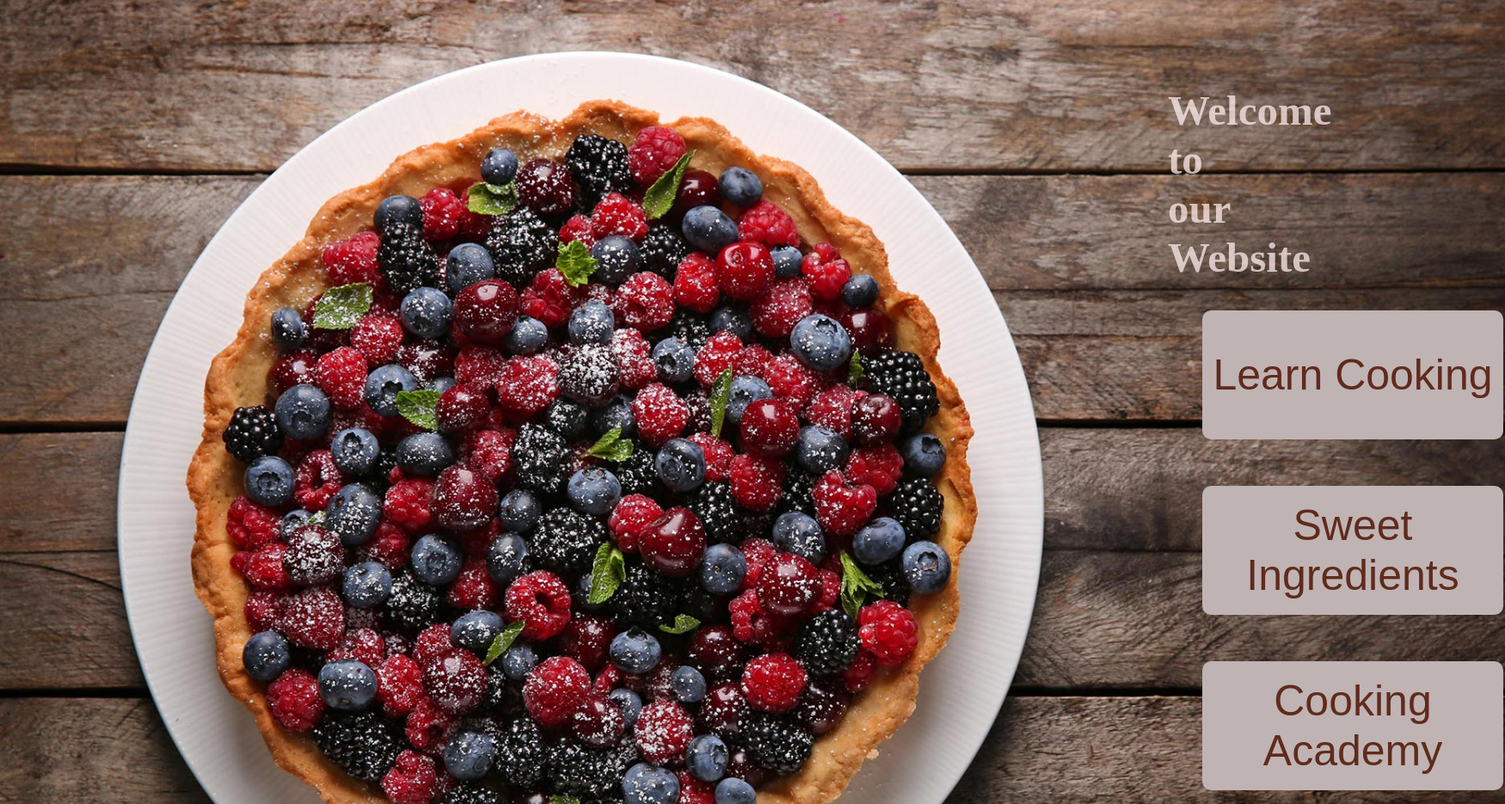
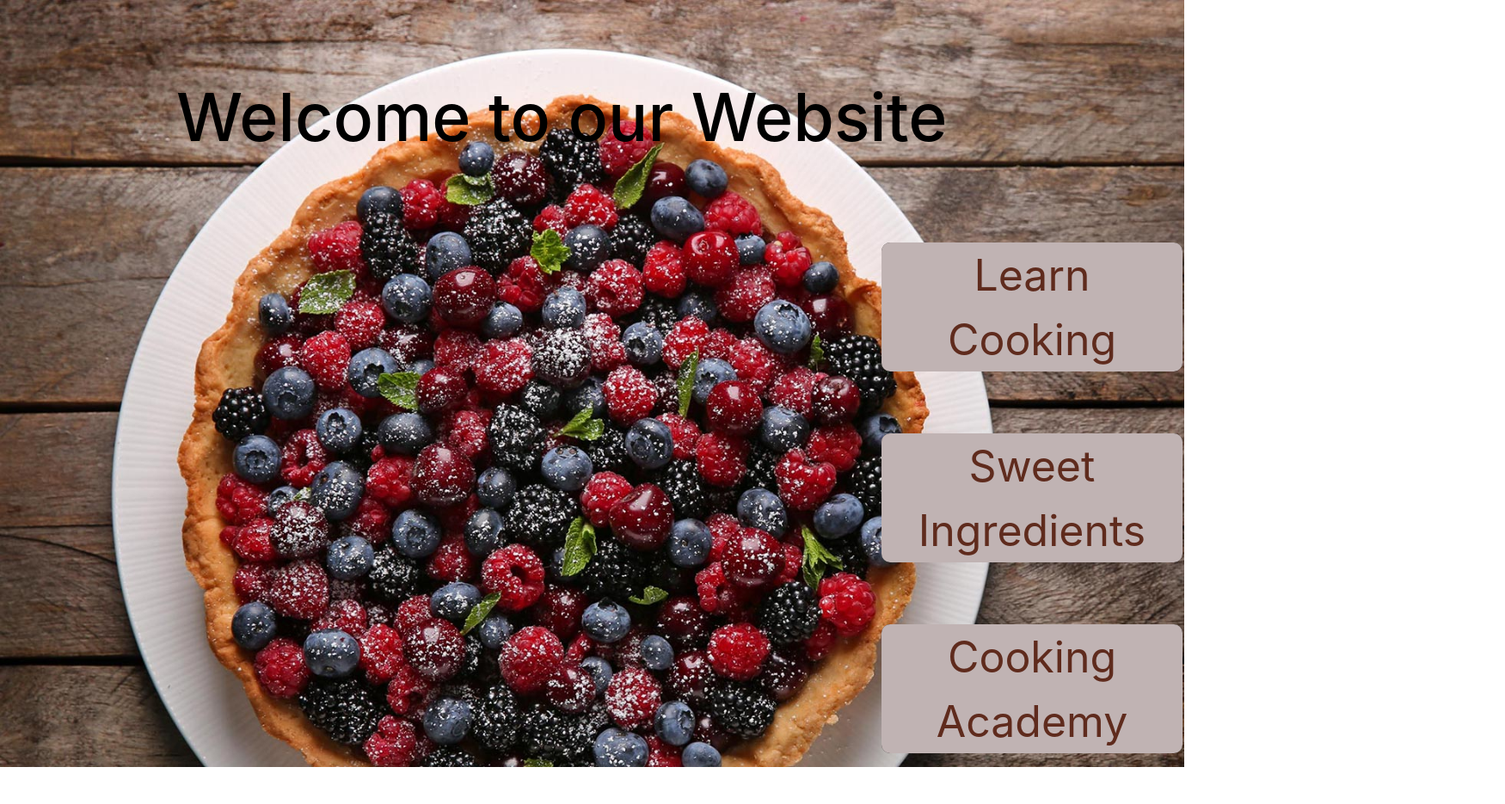
Before and after one commit to LynnHourieh/HTML-Assignment, a plain HTML site: page index.html in a window 1280 px wide. Shown: the whole page at 86% size, 1750 px wide, since content can reach past the window. After the commit the page ends 892 px from the top, so only its background shows below. Drawn offline with nearby package versions, Linux system fonts and the light colour scheme.

Commit message:
change the cover page

```diff
--- a/Css/index.css
+++ b/Css/index.css
@@ -3,11 +3,12 @@ body{
     background-repeat: no-repeat;
     background-size: cover;
 }
-h1{color:#FEEB;
-margin-left:1350px;
-margin-top:100px;
-font-size:49px;}
-.menu{margin-left:1350px;
+h1{color:black;
+margin-left:120px;
+margin-top:90px;
+font-size:77px;}
+.menu{margin-left:900px;
+    margin-top:100px;
 }
 button{font-size:50px;
 
@@ -72,7 +73,7 @@ button{font-size:50px;
     50% { background-position: 400% 0; }
     100% { background-position: 0 0; }
 }
-@media screen and (max-width:1190px){
+/* @media screen and (max-width:1190px){
 
     body{
     background-size:auto}
@@ -93,4 +94,5 @@ button{font-size:50px;
         z-index: 0;
         border-radius: 10px;
     }
-    button{font-size: 20px;}}
+
+    button{font-size: 20px;}} */
--- a/index.html
+++ b/index.html
@@ -1,12 +1,14 @@
 <!DOCTYPE html>
 <html lang="en">
 <head>
+    <link rel="stylesheet" href="https://stackpath.bootstrapcdn.com/bootstrap/4.3.1/css/bootstrap.min.css" integrity="sha384-ggOyR0iXCbMQv3Xipma34MD+dH/1fQ784/j6cY/iJTQUOhcWr7x9JvoRxT2MZw1T" crossorigin="anonymous">
     <meta charset="UTF-8">
     <meta http-equiv="X-UA-Compatible" content="IE=edge">
     <meta name="viewport" content="width=device-width, initial-scale=1.0">
     <link rel="stylesheet" href="Css/index.css">
     <title>Cover Page</title>
 </head>
+<div class="container">
 <header><h1>Welcome to our Website</h1>
     <menu class="menu">
         <a href="LynnHouriehHtml1.html" target="_blank"><button class="glow-on-hover" onclick="LearnCooking">Learn Cooking</button></a><br><br><br><br>
@@ -15,8 +17,8 @@
 
    </menu>
 
-<footer></footer>
+
 <body>
-
+</div>
 </body>
 </html>
```
